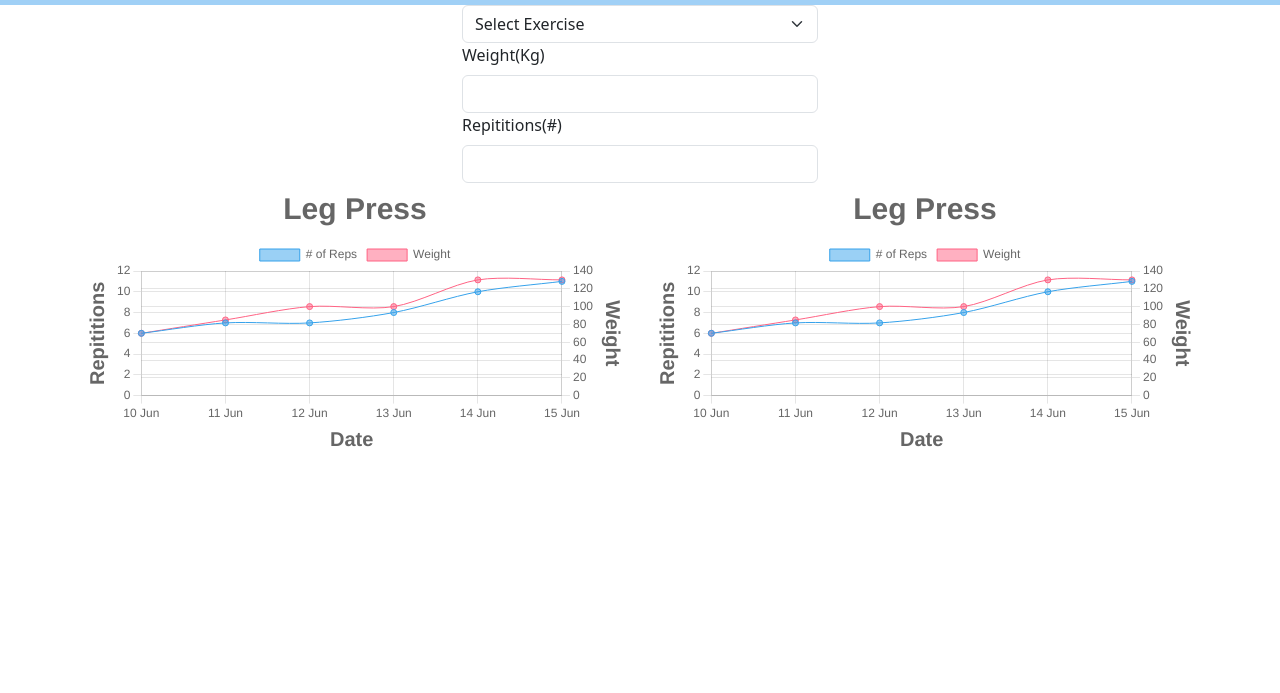
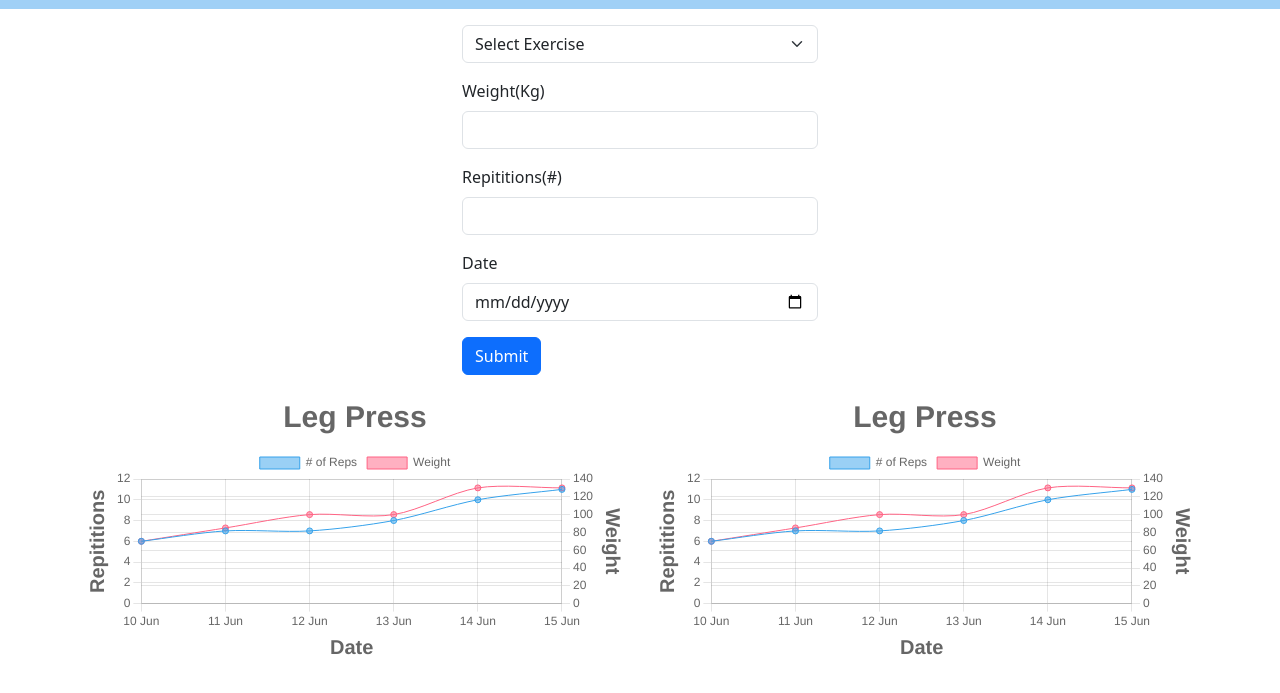
Before and after one commit to PrabhjeetKalsi/Fitness-Data-Visualisation, a plain HTML site: page src/index.html in a window 1280 px wide. Shown: the part 45-738 px from the top of the page. Drawn offline with nearby package versions, Linux system fonts and the light colour scheme.

Commit message:
[feat]: add appropriate gaps between elements

```diff
--- a/src/index.html
+++ b/src/index.html
@@ -18,30 +18,39 @@
 <body>
     <nav class="navbar navbar-custom">
         <div class="container-fluid justify-content-center">
-            <span class="navbar-brand mb-0 h1">Fitness Tracker</span>
+            <span class="navbar-brand mb-1 h1">Fitness Tracker</span>
         </div>
     </nav>
 
-    <div class="container-sm">
+    <div class="container-sm mt-3">
         <div class="row">
+            <div class="col"></div>
             <div class="col">
-
-            </div>
-            <div class="col">
+                <form>
+                    <div class="mb-3">
                         <select class="form-select" aria-label="Default select example">
                             <option selected>Select Exercise</option>
                             <option value="1">Dumbell Press</option>
                             <option value="2">Leg Press</option>
                             <option value="3">Bicep curl</option>
                         </select>
+                    </div>
+                    <div class="mb-3">
                         <label class="form-label">Weight(Kg)</label>
                         <input type="number" class="form-control" id="weight">
+                    </div>
+                    <div class="mb-3">
                         <label class="form-label">Repititions(#)</label>
                         <input type="number" class="form-control" id="reps">
                     </div>
-            <div class="col">
-
+                    <div class="mb-3">
+                        <label class="form-label">Date</label>
+                        <input type="date" class="form-control" id="date">
                     </div>
+                    <button type="submit" class="btn btn-primary" id="submit">Submit</button>
+                </form>
+            </div>
+            <div class="col"></div>
         </div>
 
     </div>
```
Lines whose indentation alone changed are shown as unchanged.
